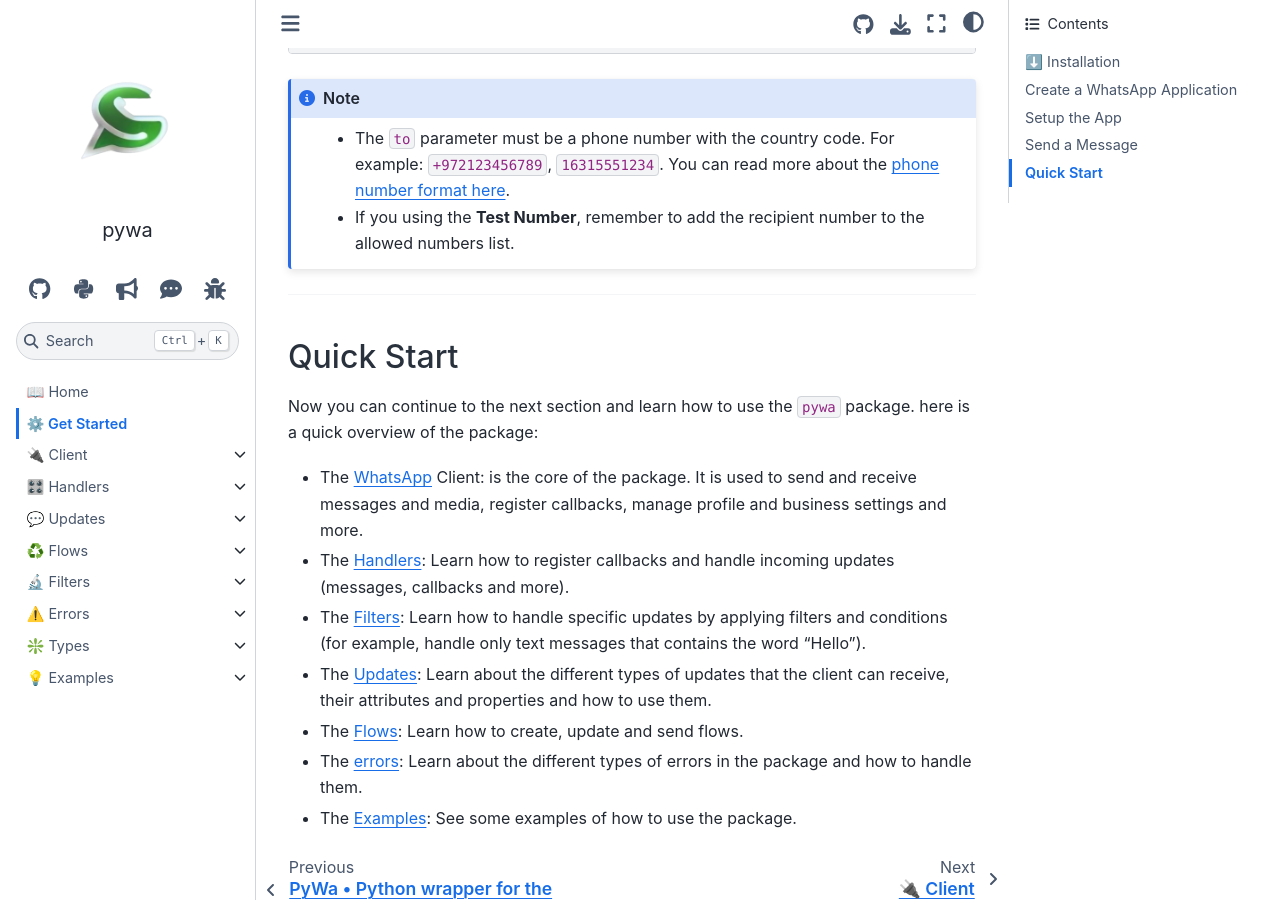
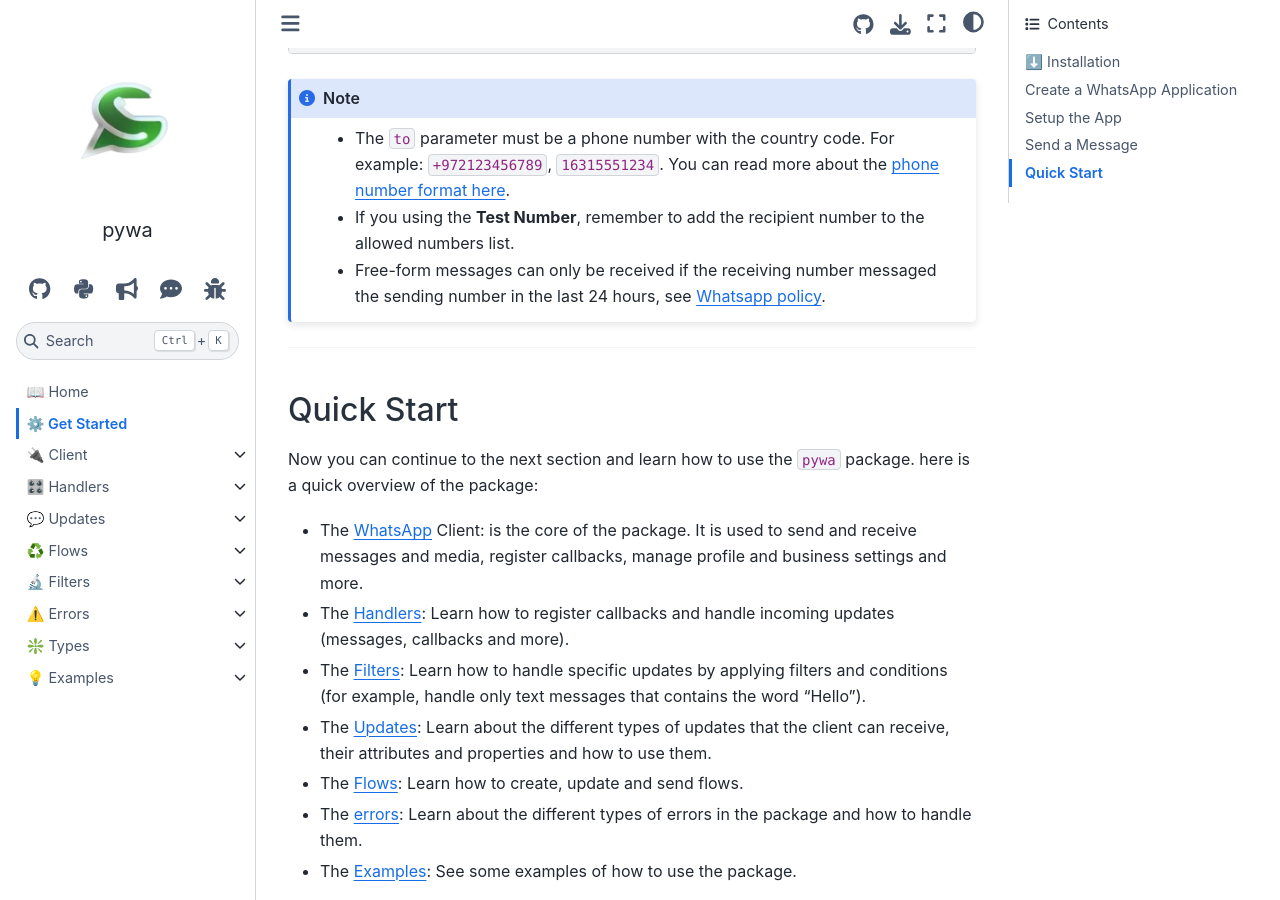
Before and after one commit to david-lev/pywa, a Sphinx documentation site: the page built from docs/source/content/getting-started.rst, in a window 1280 px wide and 900 px high, scrolled down 3079 px. Built offline with Sphinx 7.4.7 and the Sphinx Book theme 1.1.4, drawn with Linux system fonts in a browser that asks for light colours; pages that are not in the unit, such as notebooks, are missing from menus; the version number is read from the project's files by our own code.

Commit message:
Add note on policy to send free-form messages

```diff
--- a/docs/source/content/getting-started.rst
+++ b/docs/source/content/getting-started.rst
@@ -180,6 +180,7 @@
 
     - The ``to`` parameter must be a phone number with the country code. For example: ``+972123456789``, ``16315551234``. You can read more about the `phone number format here <https://developers.facebook.com/docs/whatsapp/cloud-api/guides/send-messages#phone-number-formats>`_.
     - If you using the **Test Number**, remember to add the recipient number to the allowed numbers list.
+    - Free-form messages can only be received if the receiving number messaged the sending number in the last 24 hours, see `Whatsapp policy <https://business.whatsapp.com/policy>`_.
 
 --------------------
 
```
